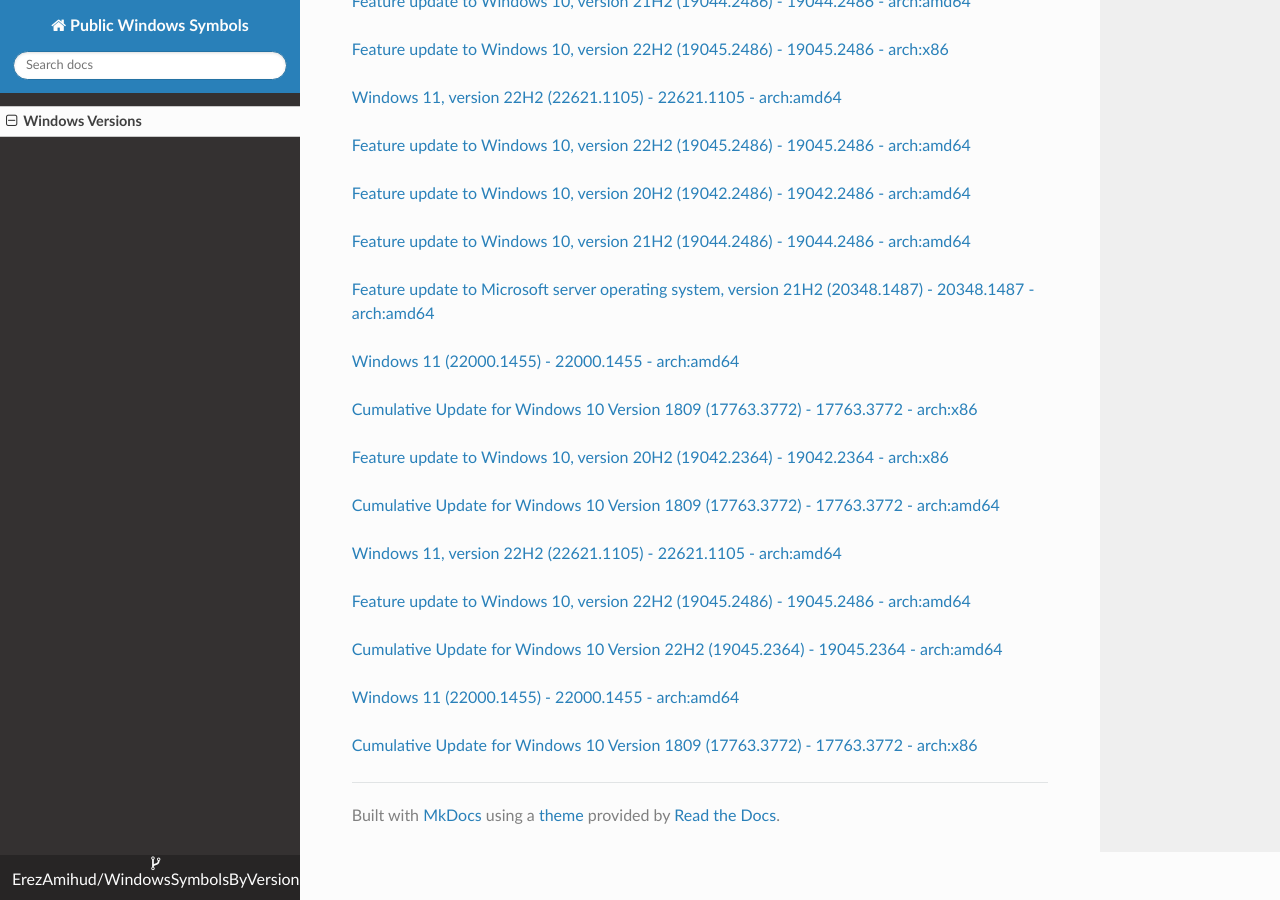
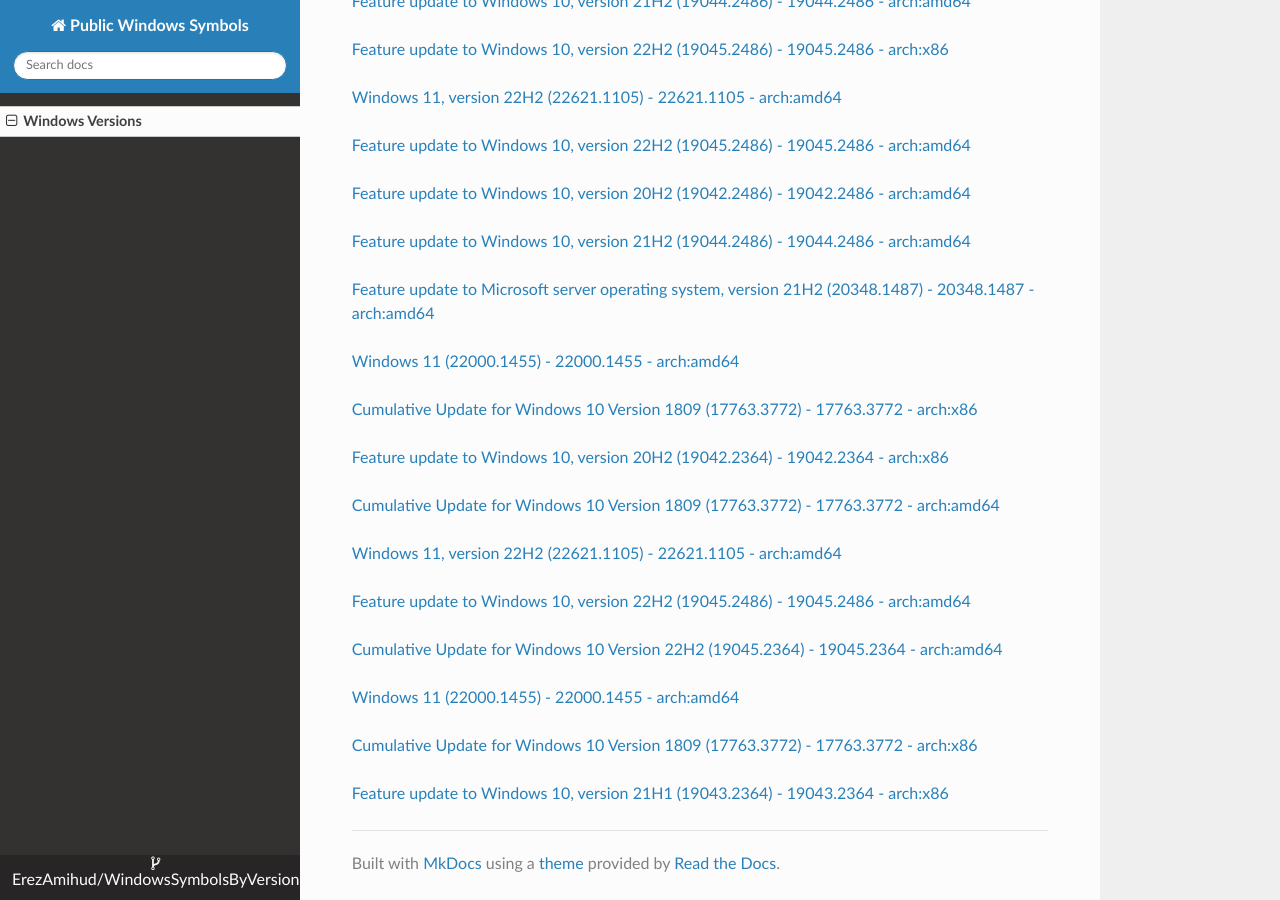
Before and after one commit to ErezAmihud/WindowsSymbolsByVersion, an MkDocs documentation site: the page built from docs/index.md, in a window 1280 px wide and 900 px high, scrolled down 43085 px. Built offline with MkDocs 1.6.1, drawn with Linux system fonts in a browser that asks for light colours; nearby versions of some CDN libraries.

Commit message:
Automated commit, add manifest for a6ba652c-1bd7-4a85-8751-c877cfb64535

```diff
--- a/docs/index.md
+++ b/docs/index.md
@@ -2524,3 +2524,6 @@
 
 
 [Cumulative Update for Windows 10 Version 1809 (17763.3772) - 17763.3772 - arch:x86](https://github.com/ErezAmihud/WindowsSymbolsByVersion/blob/main/manifests/39f6d4dd-56ce-45b0-9afb-b8b669c36164.manifest)
+
+
+[Feature update to Windows 10, version 21H1 (19043.2364) - 19043.2364 - arch:x86](https://github.com/ErezAmihud/WindowsSymbolsByVersion/blob/main/manifests/a6ba652c-1bd7-4a85-8751-c877cfb64535.manifest)
```
Also changed, not shown: process_builds.json (+1 -1 lines), 1 other file.
